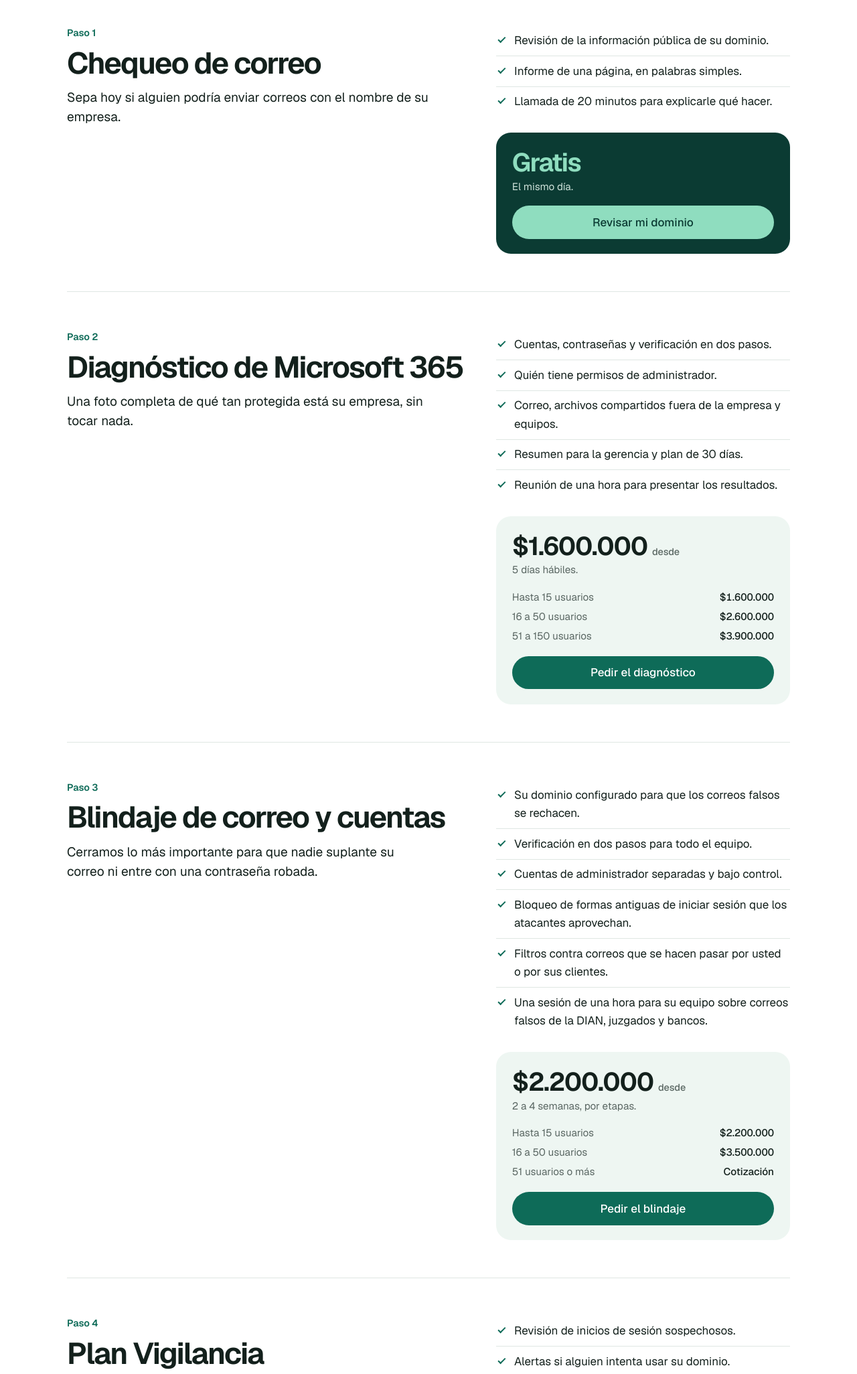
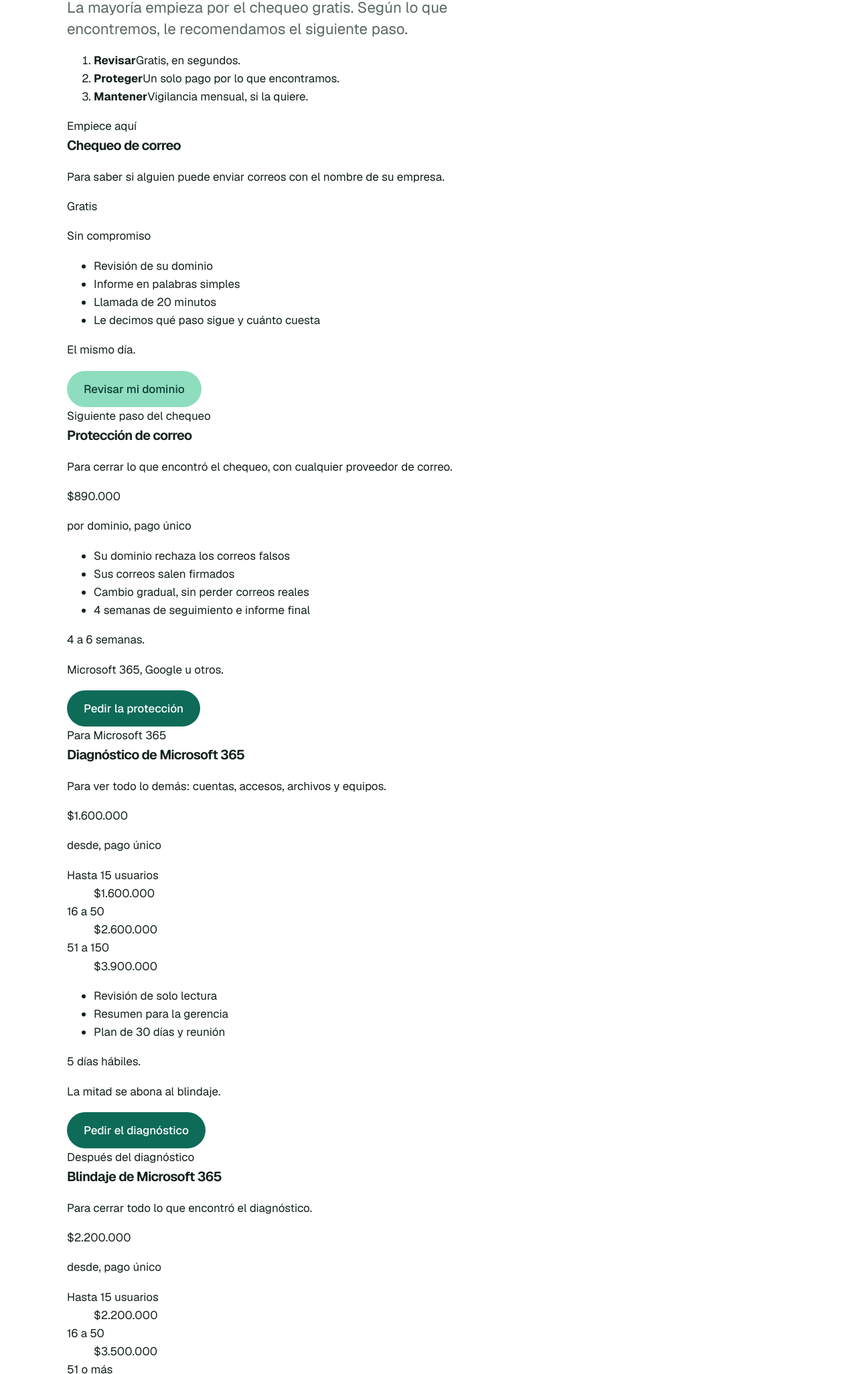
Before and after one commit to 7alejandroluna/jutte-site, a plain HTML site: page servicios.html in a window 1280 px wide. Shown: the part 748-2800 px from the top of the page at 67% size. Drawn offline with Linux system fonts and the light colour scheme.

Commit message:
Services ladder, new page layouts, Inicio link

```diff
--- a/servicios.html
+++ b/servicios.html
@@ -6,10 +6,10 @@
 <meta http-equiv="Content-Security-Policy" content="default-src 'none'; script-src 'self'; style-src 'self'; font-src 'self'; img-src 'self' data:; connect-src https://dns.google; base-uri 'none'; form-action 'none'">
 <meta name="referrer" content="no-referrer">
 <title>Servicios y precios | Jutte</title>
-<meta name="description" content="Chequeo de correo gratis, diagnóstico de Microsoft 365, blindaje de correo y cuentas, vigilancia mensual y más. Precios fijos en pesos.">
+<meta name="description" content="Chequeo de correo gratis, protección de correo, diagnóstico y blindaje de Microsoft 365, y vigilancia mensual. Compare precios fijos en pesos.">
 <link rel="canonical" href="https://jutte.co/servicios.html">
 <meta property="og:title" content="Servicios y precios | Jutte">
-<meta property="og:description" content="Chequeo de correo gratis, diagnóstico de Microsoft 365, blindaje de correo y cuentas, vigilancia mensual y más. Precios fijos en pesos.">
+<meta property="og:description" content="Chequeo de correo gratis, protección de correo, diagnóstico y blindaje de Microsoft 365, y vigilancia mensual. Compare precios fijos en pesos.">
 <meta property="og:url" content="https://jutte.co/servicios.html">
 <meta property="og:locale" content="es_CO">
 <meta property="og:type" content="website">
@@ -26,127 +26,148 @@
   <div class="wrap bar">
     <a class="brand" href="./" aria-label="Jutte, inicio">jutte</a>
     <button class="menu-btn" type="button" aria-expanded="false" aria-controls="menu">Menú</button>
-    <nav class="menu" id="menu" aria-label="Principal"><a href="servicios.html" aria-current="page">Servicios</a><a href="nosotros.html">Nosotros</a><a href="contacto.html">Contacto</a><a class="pill" href="./#revisar">Revisar mi dominio</a></nav>
+    <nav class="menu" id="menu" aria-label="Principal"><a href="./">Inicio</a><a href="servicios.html" aria-current="page">Servicios</a><a href="nosotros.html">Nosotros</a><a href="contacto.html">Contacto</a><a class="pill" href="./#revisar">Revisar mi dominio</a></nav>
   </div>
 </header>
 
 <main id="main">
   <section class="page-hero" aria-labelledby="page-title">
     <div class="wrap">
-      <p class="kicker">Servicios</p>
-      <h1 class="title" id="page-title">Protegemos el correo, las cuentas y los datos de su empresa.</h1>
-      <p class="lede">Empezamos gratis y usted decide si seguimos. Precios fijos en pesos colombianos, antes de impuestos.</p>
+      <p class="kicker">Servicios y precios</p>
+      <h1 class="title" id="page-title">Primero vemos el problema. Después lo cerramos.</h1>
+      <p class="lede">Cada paso tiene un precio fijo en pesos colombianos, antes de impuestos. Usted decide hasta dónde llegamos.</p>
     </div>
   </section>
 
-  <section class="band" aria-labelledby="steps-title">
+  <section class="band" aria-labelledby="plans-title">
     <div class="wrap">
-      <h2 class="sr-only" id="steps-title">Los cuatro pasos</h2>
+      <h2 class="big" id="plans-title" data-reveal>Elija por dónde empezar.</h2>
+      <p class="lede muted lede-gap" data-reveal="2">La mayoría empieza por el chequeo gratis. Según lo que encontremos, le recomendamos el siguiente paso.</p>
 
-      <article class="svc" id="chequeo">
+      <ol class="route" aria-label="La ruta" data-reveal>
+        <li><div><strong>Revisar</strong><span>Gratis, en segundos.</span></div></li>
+        <li><div><strong>Proteger</strong><span>Un solo pago por lo que encontramos.</span></div></li>
+        <li><div><strong>Mantener</strong><span>Vigilancia mensual, si la quiere.</span></div></li>
+      </ol>
+
+      <div class="plans">
+        <article class="plan plan-free" id="chequeo">
+          <span class="tag">Empiece aquí</span>
+          <h3>Chequeo de correo</h3>
+          <p class="for">Para saber si alguien puede enviar correos con el nombre de su empresa.</p>
+          <p class="price">Gratis</p>
+          <p class="unit">Sin compromiso</p>
+          <ul>
+            <li>Revisión de su dominio</li>
+            <li>Informe en palabras simples</li>
+            <li>Llamada de 20 minutos</li>
+            <li>Le decimos qué paso sigue y cuánto cuesta</li>
+          </ul>
+          <div class="meta"><p>El mismo día.</p></div>
+          <a class="btn btn-jade" href="./#revisar">Revisar mi dominio</a>
+        </article>
+
+        <article class="plan plan-next" id="correo">
+          <span class="tag">Siguiente paso del chequeo</span>
+          <h3>Protección de correo</h3>
+          <p class="for">Para cerrar lo que encontró el chequeo, con cualquier proveedor de correo.</p>
+          <p class="price">$890.000</p>
+          <p class="unit">por dominio, pago único</p>
+          <ul>
+            <li>Su dominio rechaza los correos falsos</li>
+            <li>Sus correos salen firmados</li>
+            <li>Cambio gradual, sin perder correos reales</li>
+            <li>4 semanas de seguimiento e informe final</li>
+          </ul>
+          <div class="meta"><p>4 a 6 semanas.</p><p>Microsoft 365, Google u otros.</p></div>
+          <a class="btn btn-green" href="contacto.html?servicio=correo">Pedir la protección</a>
+        </article>
+
+        <article class="plan" id="diagnostico">
+          <span class="tag">Para Microsoft 365</span>
+          <h3>Diagnóstico de Microsoft 365</h3>
+          <p class="for">Para ver todo lo demás: cuentas, accesos, archivos y equipos.</p>
+          <p class="price">$1.600.000</p>
+          <p class="unit">desde, pago único</p>
+          <dl class="mini-tiers">
+            <dt>Hasta 15 usuarios</dt><dd>$1.600.000</dd>
+            <dt>16 a 50</dt><dd>$2.600.000</dd>
+            <dt>51 a 150</dt><dd>$3.900.000</dd>
+          </dl>
+          <ul>
+            <li>Revisión de solo lectura</li>
+            <li>Resumen para la gerencia</li>
+            <li>Plan de 30 días y reunión</li>
+          </ul>
+          <div class="meta"><p>5 días hábiles.</p><p>La mitad se abona al blindaje.</p></div>
+          <a class="btn btn-green" href="contacto.html?servicio=diagnostico">Pedir el diagnóstico</a>
+        </article>
+
+        <article class="plan" id="blindaje">
+          <span class="tag">Después del diagnóstico</span>
+          <h3>Blindaje de Microsoft 365</h3>
+          <p class="for">Para cerrar todo lo que encontró el diagnóstico.</p>
+          <p class="price">$2.200.000</p>
+          <p class="unit">desde, pago único</p>
+          <dl class="mini-tiers">
+            <dt>Hasta 15 usuarios</dt><dd>$2.200.000</dd>
+            <dt>16 a 50</dt><dd>$3.500.000</dd>
+            <dt>51 o más</dt><dd>Cotización</dd>
+          </dl>
+          <ul>
+            <li>Incluye la protección de correo</li>
+            <li>Verificación en dos pasos para todos</li>
+            <li>Administradores bajo control</li>
+            <li>Sesión de 1 hora para su equipo</li>
+          </ul>
+          <div class="meta"><p>2 a 4 semanas, por etapas.</p><p>Si ya tomó la protección de correo, se la descontamos.</p></div>
+          <a class="btn btn-green" href="contacto.html?servicio=blindaje">Pedir el blindaje</a>
+        </article>
+      </div>
+
+      <article class="plan-wide" id="vigilancia">
         <div>
-          <p class="n">Paso 1</p>
-          <h2>Chequeo de correo</h2>
-          <p class="lead">Sepa hoy si alguien podría enviar correos con el nombre de su empresa.</p>
+          <h3>Plan Vigilancia</h3>
+          <p class="for">Para que todo siga protegido después de cualquier paso.</p>
         </div>
-        <div class="body">
-          <ul>
-            <li>Revisión de la información pública de su dominio.</li>
-            <li>Informe de una página, en palabras simples.</li>
-            <li>Llamada de 20 minutos para explicarle qué hacer.</li>
-          </ul>
-          <div class="price-box price-free">
-            <p class="price">Gratis</p>
-            <p class="time">El mismo día.</p>
-            <a class="btn btn-jade" href="./#revisar">Revisar mi dominio</a>
-          </div>
+        <ul>
+          <li>Inicios de sesión sospechosos</li>
+          <li>Alertas si alguien usa su dominio</li>
+          <li>Cambios en administradores</li>
+          <li>Informe mensual de una página</li>
+          <li>2 horas de soporte al mes</li>
+          <li>Respuesta al siguiente día hábil</li>
+        </ul>
+        <div>
+          <p class="price">$450.000</p>
+          <p class="unit">al mes, hasta 15 usuarios. 16 a 50: $850.000. Mínimo 6 meses.</p>
+          <a class="btn btn-line" href="contacto.html?servicio=vigilancia">Pedir el plan</a>
         </div>
       </article>
 
-      <article class="svc" id="diagnostico">
-        <div>
-          <p class="n">Paso 2</p>
-          <h2>Diagnóstico de Microsoft 365</h2>
-          <p class="lead">Una foto completa de qué tan protegida está su empresa, sin tocar nada.</p>
-        </div>
-        <div class="body">
-          <ul>
-            <li>Cuentas, contraseñas y verificación en dos pasos.</li>
-            <li>Quién tiene permisos de administrador.</li>
-            <li>Correo, archivos compartidos fuera de la empresa y equipos.</li>
-            <li>Resumen para la gerencia y plan de 30 días.</li>
-            <li>Reunión de una hora para presentar los resultados.</li>
-          </ul>
-          <div class="price-box">
-            <p class="price">$1.600.000 <small>desde</small></p>
-            <p class="time">5 días hábiles.</p>
-            <dl class="tiers">
-              <dt>Hasta 15 usuarios</dt><dd>$1.600.000</dd>
-              <dt>16 a 50 usuarios</dt><dd>$2.600.000</dd>
-              <dt>51 a 150 usuarios</dt><dd>$3.900.000</dd>
-            </dl>
-            <a class="btn btn-green" href="contacto.html?servicio=diagnostico">Pedir el diagnóstico</a>
-          </div>
-        </div>
-      </article>
-
-      <article class="svc" id="blindaje">
-        <div>
-          <p class="n">Paso 3</p>
-          <h2>Blindaje de correo y cuentas</h2>
-          <p class="lead">Cerramos lo más importante para que nadie suplante su correo ni entre con una contraseña robada.</p>
-        </div>
-        <div class="body">
-          <ul>
-            <li>Su dominio configurado para que los correos falsos se rechacen.</li>
-            <li>Verificación en dos pasos para todo el equipo.</li>
-            <li>Cuentas de administrador separadas y bajo control.</li>
-            <li>Bloqueo de formas antiguas de iniciar sesión que los atacantes aprovechan.</li>
-            <li>Filtros contra correos que se hacen pasar por usted o por sus clientes.</li>
-            <li>Una sesión de una hora para su equipo sobre correos falsos de la DIAN, juzgados y bancos.</li>
-          </ul>
-          <div class="price-box">
-            <p class="price">$2.200.000 <small>desde</small></p>
-            <p class="time">2 a 4 semanas, por etapas.</p>
-            <dl class="tiers">
-              <dt>Hasta 15 usuarios</dt><dd>$2.200.000</dd>
-              <dt>16 a 50 usuarios</dt><dd>$3.500.000</dd>
-              <dt>51 usuarios o más</dt><dd>Cotización</dd>
-            </dl>
-            <a class="btn btn-green" href="contacto.html?servicio=blindaje">Pedir el blindaje</a>
-          </div>
-        </div>
-      </article>
-
-      <article class="svc" id="vigilancia">
-        <div>
-          <p class="n">Paso 4</p>
-          <h2>Plan Vigilancia</h2>
-          <p class="lead">Nos aseguramos cada mes de que todo siga protegido, y le avisamos si algo cambia.</p>
-        </div>
-        <div class="body">
-          <ul>
-            <li>Revisión de inicios de sesión sospechosos.</li>
-            <li>Alertas si alguien intenta usar su dominio.</li>
-            <li>Control de cambios en administradores.</li>
-            <li>Informe mensual de una página.</li>
-            <li>2 horas de soporte al mes y respuesta al siguiente día hábil.</li>
-          </ul>
-          <div class="price-box">
-            <p class="price">$450.000 <small>al mes, desde</small></p>
-            <p class="time">Mínimo 6 meses.</p>
-            <dl class="tiers">
-              <dt>Hasta 15 usuarios</dt><dd>$450.000</dd>
-              <dt>16 a 50 usuarios</dt><dd>$850.000</dd>
-            </dl>
-            <a class="btn btn-green" href="contacto.html?servicio=vigilancia">Pedir el plan</a>
-          </div>
-        </div>
-      </article>
+      <h2 class="sr-only" id="compare-title">Comparación de servicios</h2>
+      <div class="compare-wrap" role="region" aria-labelledby="compare-title" tabindex="0">
+        <table class="compare">
+          <thead>
+            <tr><th scope="col">Qué incluye</th><th scope="col">Chequeo</th><th scope="col">Protección de correo</th><th scope="col">Diagnóstico</th><th scope="col">Blindaje</th><th scope="col">Vigilancia</th></tr>
+          </thead>
+          <tbody>
+            <tr><th scope="row">Revisión de su dominio</th><td><span class="yes"><span class="sr-only">Sí</span></span></td><td><span class="yes"><span class="sr-only">Sí</span></span></td><td><span class="yes"><span class="sr-only">Sí</span></span></td><td><span class="yes"><span class="sr-only">Sí</span></span></td><td><span class="part">Cada mes</span></td></tr>
+            <tr><th scope="row">Cierra la suplantación de correo</th><td><span class="no">No</span></td><td><span class="yes"><span class="sr-only">Sí</span></span></td><td><span class="no">No</span></td><td><span class="yes"><span class="sr-only">Sí</span></span></td><td><span class="part">La vigila</span></td></tr>
+            <tr><th scope="row">Revisión de cuentas y accesos</th><td><span class="no">No</span></td><td><span class="no">No</span></td><td><span class="yes"><span class="sr-only">Sí</span></span></td><td><span class="yes"><span class="sr-only">Sí</span></span></td><td><span class="part">Cada mes</span></td></tr>
+            <tr><th scope="row">Verificación en dos pasos para todos</th><td><span class="no">No</span></td><td><span class="no">No</span></td><td><span class="no">No</span></td><td><span class="yes"><span class="sr-only">Sí</span></span></td><td><span class="no">No</span></td></tr>
+            <tr><th scope="row">Archivos compartidos y equipos</th><td><span class="no">No</span></td><td><span class="no">No</span></td><td><span class="yes"><span class="sr-only">Sí</span></span></td><td><span class="no">No</span></td><td><span class="no">No</span></td></tr>
+            <tr><th scope="row">Capacitación para su equipo</th><td><span class="no">No</span></td><td><span class="no">No</span></td><td><span class="no">No</span></td><td><span class="part">1 hora</span></td><td><span class="no">No</span></td></tr>
+            <tr><th scope="row">Informe en palabras simples</th><td><span class="yes"><span class="sr-only">Sí</span></span></td><td><span class="yes"><span class="sr-only">Sí</span></span></td><td><span class="yes"><span class="sr-only">Sí</span></span></td><td><span class="yes"><span class="sr-only">Sí</span></span></td><td><span class="part">Mensual</span></td></tr>
+            <tr><th scope="row">Soporte</th><td><span class="no">No</span></td><td><span class="part">4 semanas</span></td><td><span class="part">Reunión</span></td><td><span class="part">Durante el trabajo</span></td><td><span class="part">2 h al mes</span></td></tr>
+          </tbody>
+        </table>
+      </div>
+      <p class="swipe-hint">Deslice la tabla hacia los lados para ver todo.</p>
 
       <div class="launch">
         <p><strong>Precio de lanzamiento:</strong> los tres primeros diagnósticos cuestan la mitad, a cambio de un testimonio y un caso de estudio sin nombres.</p>
-        <p>La mitad de lo que pague por el diagnóstico se abona al blindaje si lo contrata dentro de los 30 días siguientes.</p>
+        <p>La mitad del diagnóstico se abona al blindaje si lo contrata dentro de los 30 días siguientes.</p>
       </div>
     </div>
   </section>
@@ -154,7 +175,7 @@
   <section class="band-mint" id="otros" aria-labelledby="other-title">
     <div class="wrap">
       <h2 class="big" id="other-title" data-reveal>Otros servicios.</h2>
-      <p class="lede muted lede-gap" data-reveal="2">Para lo que va más allá del correo. Los cotizamos según el tamaño de su empresa.</p>
+      <p class="lede muted lede-gap" data-reveal="2">Para lo que va más allá del correo y las cuentas. Los cotizamos según el tamaño de su empresa.</p>
       <div class="svc-mini">
         <div class="card" id="equipos" data-reveal>
           <span class="ico" aria-hidden="true"><svg width="22" height="22" viewBox="0 0 24 24" fill="none" stroke="currentColor" stroke-width="1.8" stroke-linecap="round" stroke-linejoin="round"><rect x="4" y="5" width="16" height="11" rx="1.5"/><path d="M2 19h20"/></svg></span>
@@ -190,6 +211,10 @@
       <h2 class="big" id="faq-title" data-reveal>Preguntas frecuentes.</h2>
       <div class="faq">
         <details>
+          <summary>¿Qué servicio necesito?</summary>
+          <p>Empiece por el chequeo gratis. Si el problema es solo el correo, la protección de correo lo resuelve. Si usa Microsoft 365 y quiere cerrar también cuentas y accesos, el camino es diagnóstico y luego blindaje.</p>
+        </details>
+        <details>
           <summary>¿Necesitan mis contraseñas?</summary>
           <p>No. Para el diagnóstico usamos un acceso de solo lectura que usted mismo crea y retira cuando terminamos. Nunca le pedimos la contraseña de nadie.</p>
         </details>
@@ -199,7 +224,7 @@
         </details>
         <details>
           <summary>¿Sirve si usamos Google Workspace u otro proveedor?</summary>
-          <p>Sí. El chequeo y la protección del correo aplican igual. El diagnóstico completo está pensado para empresas en Microsoft 365.</p>
+          <p>Sí. El chequeo y la protección de correo funcionan con cualquier proveedor. El diagnóstico y el blindaje están pensados para Microsoft 365.</p>
         </details>
         <details>
           <summary>¿Qué pasa con la información de mi empresa?</summary>
@@ -236,8 +261,9 @@
         <h2>Servicios</h2>
         <ul>
           <li><a href="servicios.html#chequeo">Chequeo de correo</a></li>
+          <li><a href="servicios.html#correo">Protección de correo</a></li>
           <li><a href="servicios.html#diagnostico">Diagnóstico de Microsoft 365</a></li>
-          <li><a href="servicios.html#blindaje">Blindaje de correo y cuentas</a></li>
+          <li><a href="servicios.html#blindaje">Blindaje de Microsoft 365</a></li>
           <li><a href="servicios.html#vigilancia">Plan Vigilancia</a></li>
           <li><a href="servicios.html#otros">Otros servicios</a></li>
         </ul>
@@ -245,6 +271,7 @@
       <div>
         <h2>Jutte</h2>
         <ul>
+          <li><a href="./">Inicio</a></li>
           <li><a href="nosotros.html">Nosotros</a></li>
           <li><a href="contacto.html">Contacto</a></li>
           <li><a href="./#revisar">Revisar mi dominio</a></li>
```
Also changed, not shown: contacto.html (+40 -29 lines), index.html (+14 -12 lines), nosotros.html (+20 -31 lines), privacidad.html (+4 -2 lines).
